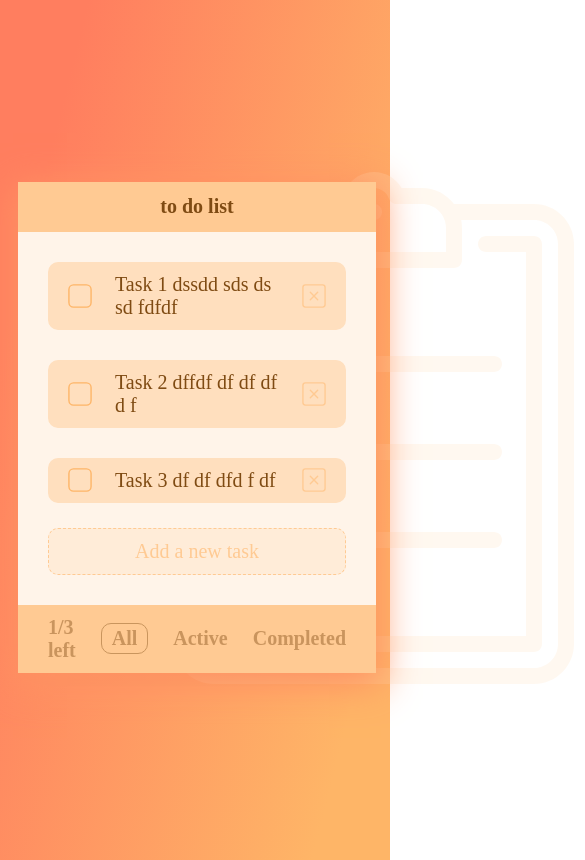
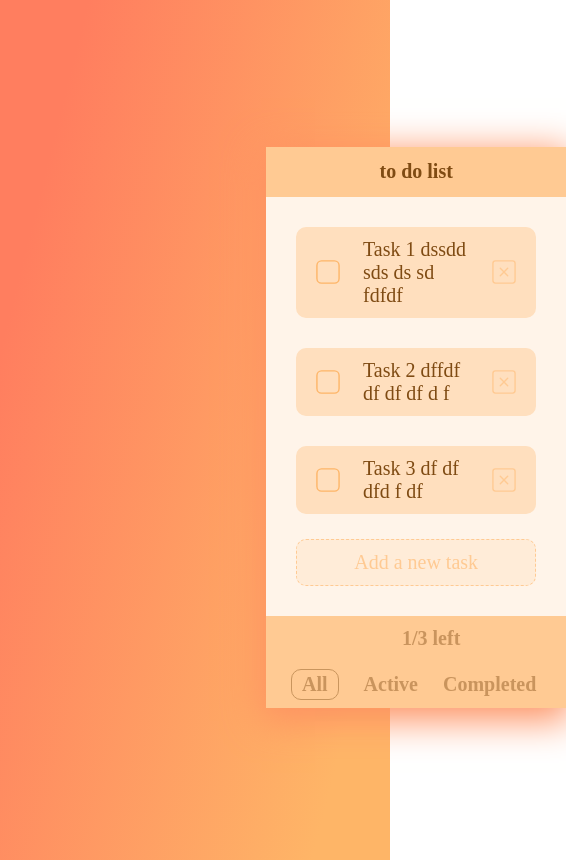
Before and after one commit to Sukre22/learning-vue-js, a Vue app: page / in a window 390 px wide. Shown: the top 860 px of the page, 585 px wide, since content can reach past the window. Built offline with nearby package versions, Linux system fonts and the light colour scheme.

Commit message:
making adaptive img

```diff
--- a/src/App.vue
+++ b/src/App.vue
@@ -51,9 +51,9 @@
 </div>
     </div>
 
-   <div class="img">
-    <img src="./img/1.svg" />
-    </div>
+      <div class="img">
+    <img class="img__back" src="./img/1.svg" />
+      </div>
 
 
   </div>
@@ -69,7 +69,7 @@ body {
 }
 
 .container {
-  margin: auto;
+  margin: 0 auto;
   display: flex;
   justify-content: center;
   align-items: center;
@@ -89,7 +89,13 @@ body {
 }
 
 .img {
-  right: 425px;
+ right: 425px;
+
+}
+
+.img__back {
+ width: 100%;
+ height: 512px
 }
 
 .form-header {
@@ -234,6 +240,13 @@ body {
   padding-bottom: 3px;
 }
 
+@media (max-width: 414px) {
+  .form-footer {
+    flex-direction: column;
+  }
+}
+
+
 
 
 </style>
```
